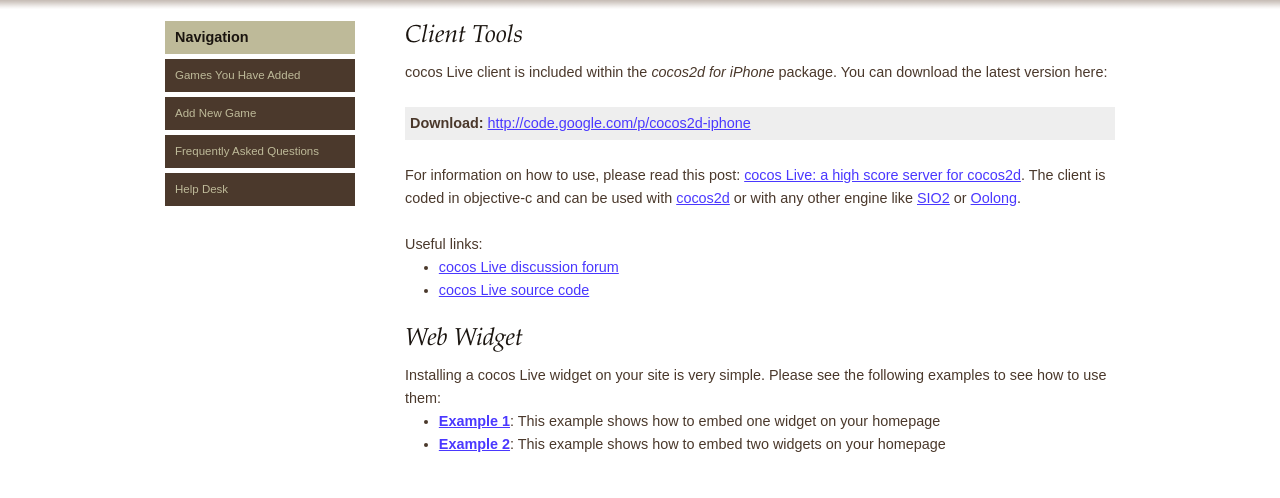
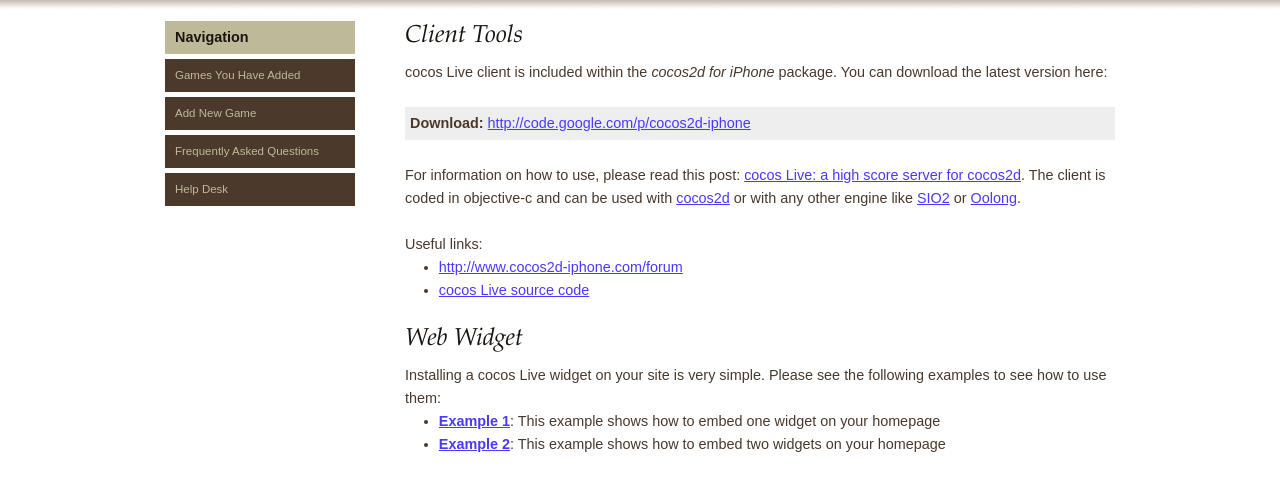
Before and after one commit to google-code-export/cocoslive, a Django app: template cocoslive/templates/tools.html in a window 1280 px wide. Shown: the part 151-649 px from the top of the page. Run offline with Django 3.2, Linux system fonts and the light colour scheme; the template is opened without the code that fills it, so the values that code supplies are empty; some libraries are stand-ins or nearby versions.

Commit message:
updated cocoslive forum

```diff
--- a/cocoslive/templates/about.html
+++ b/cocoslive/templates/about.html
@@ -15,7 +15,7 @@
 
 Contact information:
 <ul>
-<li><a href="http://groups.google.com/group/cocoslive-discuss">cocos Live forum</a></li>
+<li><a href="http://www.cocos2d-iphone.com/forum">http://www.cocos2d-iphone.com/forum</a></li>
 </ul>
 
 {% endblock %}
--- a/cocoslive/templates/help.html
+++ b/cocoslive/templates/help.html
@@ -8,6 +8,6 @@
 
 {% block content %}
 If you have any question regarding cocos Live, you can ask it in it's forum:
-<p>cocos Live forum: <a href="http://groups.google.com/group/cocoslive-discuss">http://groups.google.com/group/cocoslive-discuss</a></p>
+<p>cocos Live forum: <a href="http://www.cocos2d-iphone.com/forum">http://www.cocos2d-iphone.com/forum</a></p>
 
 {% endblock %}
--- a/cocoslive/templates/tools.html
+++ b/cocoslive/templates/tools.html
@@ -17,7 +17,7 @@
 
 Useful links:
 <ul>
-  <li><a href="http://groups.google.com/group/cocoslive-discuss">cocos Live discussion forum</a></li>
+  <li><a href="http://www.cocos2d-iphone.com/forum">http://www.cocos2d-iphone.com/forum</a></li>
   <li><a href="http://code.google.com/p/cocoslive">cocos Live source code</a></li>
 </ul>
 
```
